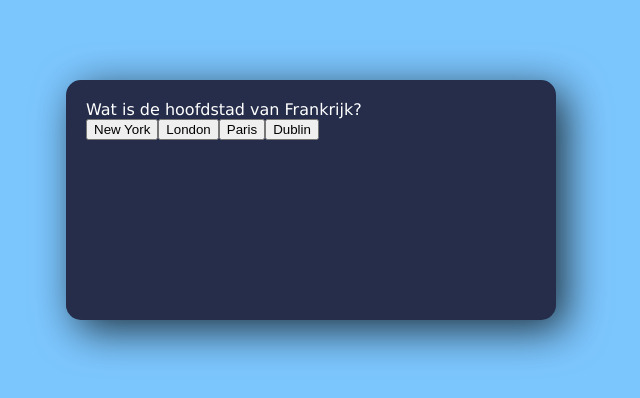
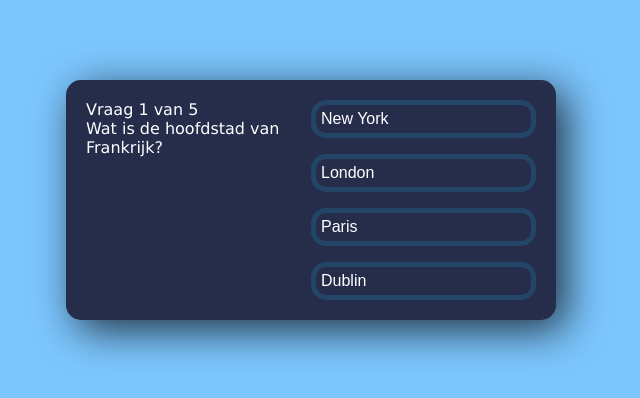
Before and after one commit to DROY64/react-leo, a React (Create React App) app: page / in a window 1280 px wide. Shown: the part 200-598 px from the top of the page, without its empty margins (329-969 px from the left). Built offline with nearby package versions, Linux system fonts and the light colour scheme.

Commit message:
Quiz App - deel 2

```diff
--- a/src/App.css
+++ b/src/App.css
@@ -1,4 +1,4 @@
-.App{
+.App {
   text-align: center;
   color: red;
 }
@@ -25,4 +25,42 @@
   border-radius: 15px;
   padding: 20px;
   box-shadow: 10px 10px 42px 0px rgba(0, 0, 0, 0.75);
+  display: flex;
+  flex-direction: row;
+  justify-content: space-evenly;
 }
+.column {
+  width: 100%;
+  display: flex;
+  flex-direction: column;
+  flex: 1;
+}
+.uitlijnen {
+  justify-content: space-between;
+}
+button {
+  width: 100%;
+  font-size: 16px;
+  color: #ffffff;
+  background-color: #252d4a;
+  border-radius: 15px;
+  display: flex;
+  padding: 5px;
+  justify-content: flex-start;
+  align-items: center;
+  border: 5px solid #234668;
+  cursor: pointer;
+}
+
+button:hover {
+  background-color: #555e7d;
+}
+
+button:focus {
+  outline: none;
+}
+.score {
+  display: flex;
+  font-size: 24px;
+  align-items: center;
+}
--- a/src/App.js
+++ b/src/App.js
@@ -61,28 +61,57 @@ class App extends React.Component {
   handleAnswerOptionClick(isCorrect) {
     console.log("Button clicked");
     if (isCorrect) {
+      this.setState({ 'score': this.state.score + 1 });
       console.log("Antwoord is goed!");
     } else {
       console.log("Antwoord is fout!");
     }
     console.log("Aantal vragen: " + questions.length);
+
+
     if (this.state.vraagNr < questions.length - 1) {
       this.setState({ vraagNr: this.state.vraagNr + 1 });
     }
+  else {
+    this.setState( { 'stop': true } );
+  }
+
   }
 
   render() {
     var antwoorden = questions[this.state.vraagNr].answerOptions;
+    console.log(this.state.vraagNr, questions.length);
     return (
       <div className="app">
-        <div>{questions[this.state.vraagNr].questionText}</div>
-        <button onClick={() => this.handleAnswerOptionClick(antwoorden[0].isCorrect)}>{antwoorden[0].answerText}</button>
-        <button onClick={() => this.handleAnswerOptionClick(antwoorden[1].isCorrect)}>{antwoorden[1].answerText}</button>
-        <button onClick={() => this.handleAnswerOptionClick(antwoorden[2].isCorrect)}>{antwoorden[2].answerText}</button>
-        <button onClick={() => this.handleAnswerOptionClick(antwoorden[3].isCorrect)}>{antwoorden[3].answerText}</button>
+        {this.state.stop ?  // hier testen we of we moeten stoppen, als we moeten stoppen laat dan het einde zien.
+          (
+            <div className='score'>
+            Jouw score is {this.state.score} van de {questions.length}
+            </div>
+          )
+          : // dit is de else, we stoppen dus niet en laten de volgende vraag zien
+          (
+            <>
+              <div className="column">
+                <span>Vraag {this.state.vraagNr + 1} van {questions.length}</span>
+                <span className="question">{questions[this.state.vraagNr].questionText}</span>
+              </div>
+
+
+              <div className="column uitlijnen">
+                {antwoorden.map((antwoord) => (
+                  <button onClick={() => this.handleAnswerOptionClick(antwoord.isCorrect)}>{antwoord.answerText} {antwoord.isCorrect}</button>
+                ))}
+
+              </div>
+
+            </>
+
+          )
+        }
       </div>
+
     );
   }
 }
-
 export default App;
```
Lines whose indentation alone changed are shown as unchanged.
